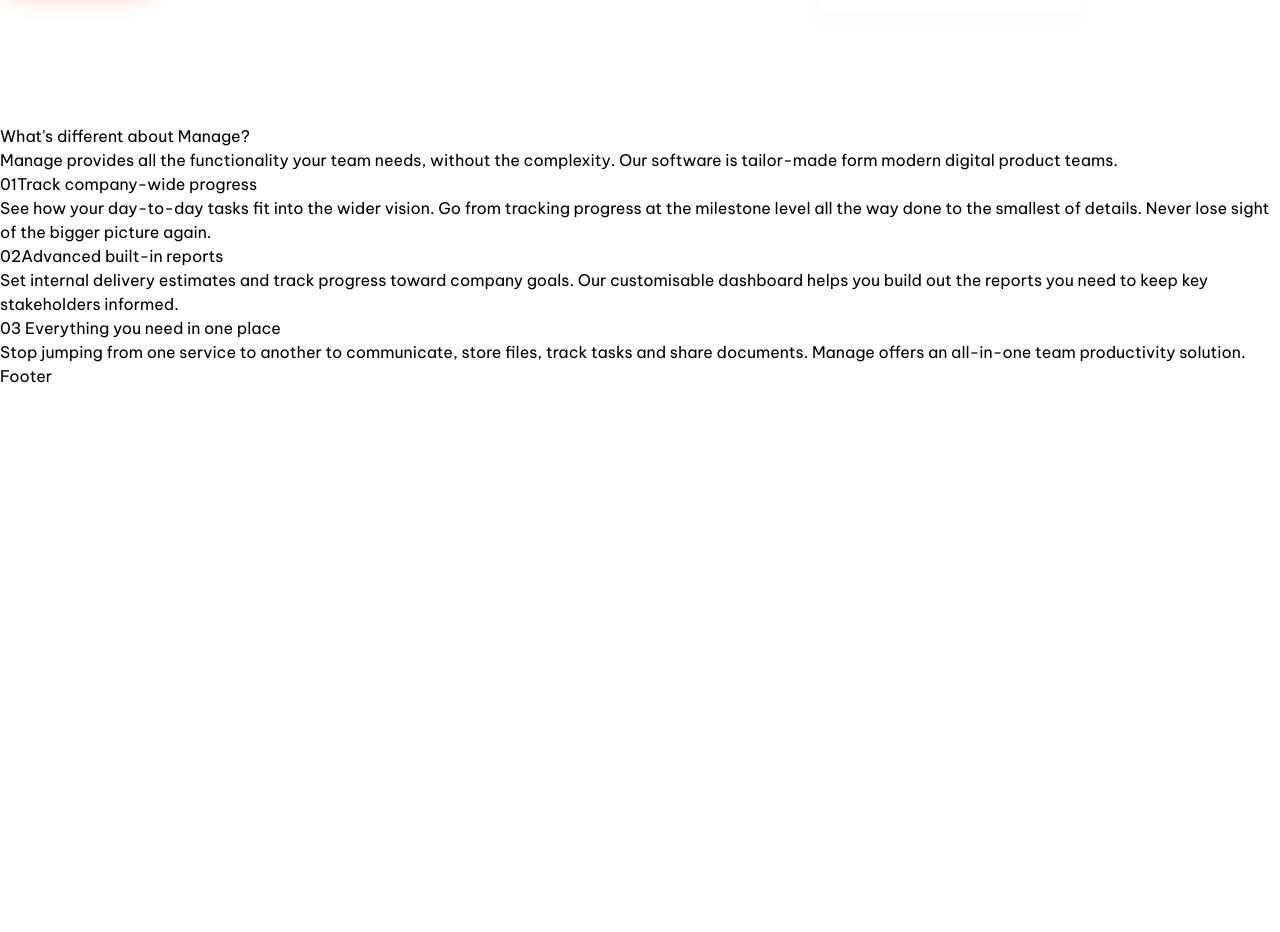
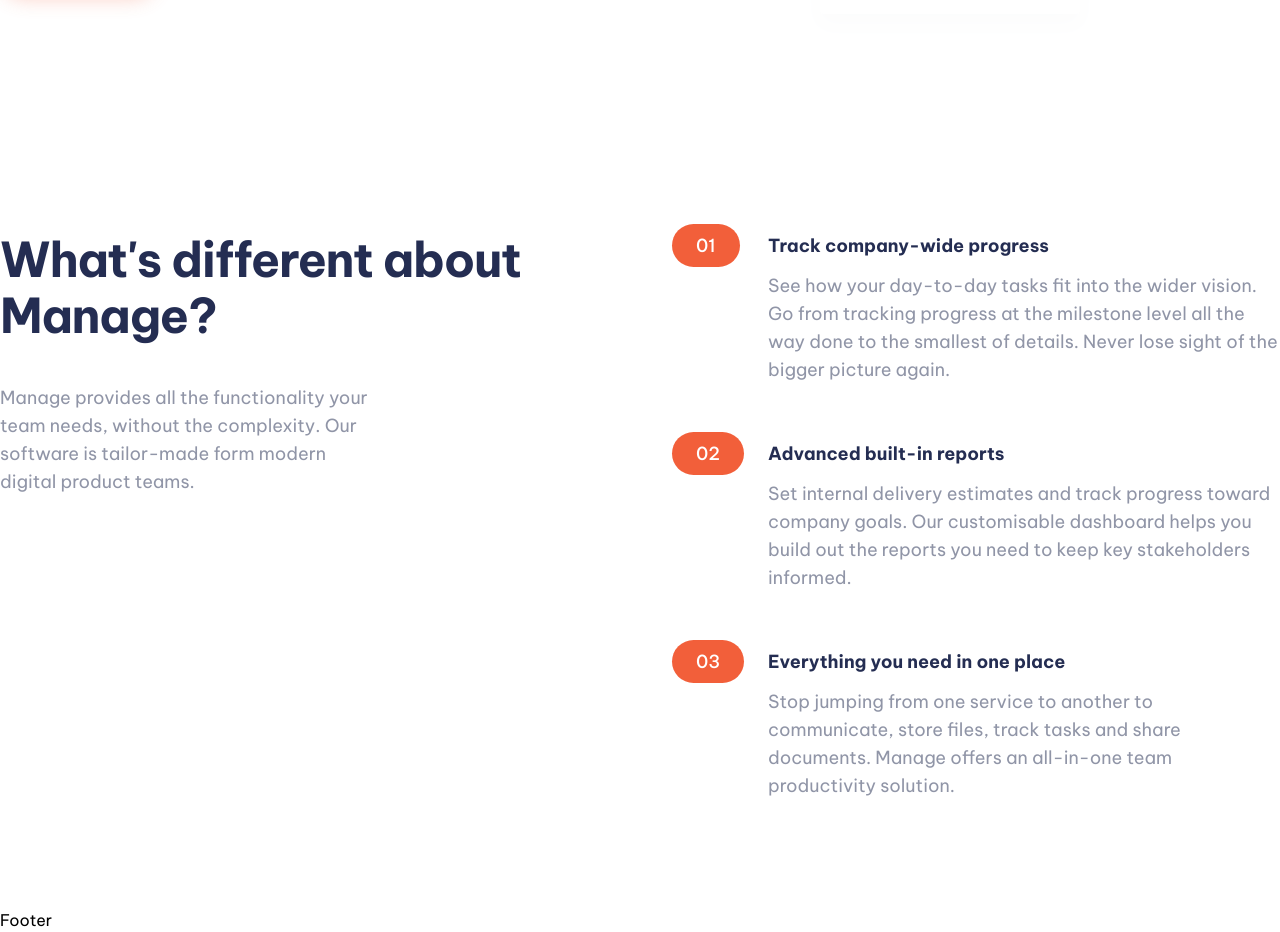
Before and after one commit to AlvesPHGA/manage-lp, a React (Vite) app: page / in a window 1280 px wide. Shown: the part 705-1637 px from the top of the page. Before the commit the page ends 1093 px from the top, so only its background shows below. Built offline with nearby package versions, Linux system fonts and the light colour scheme.

Commit message:
style: About section

```diff
--- a/src/ui/components/about/AboutContent.tsx
+++ b/src/ui/components/about/AboutContent.tsx
@@ -1,11 +1,13 @@
 export const AboutContent = () => {
    return (
-      <div>
-         <div>
-            <h2>What's different about Manage?</h2>
+      <div className="space-y-10 w-[50%] pt-7">
+         <div className="w-[90%]">
+            <h2 className="text-5xl font-bold text-darkBlue tracking-tight leading-[56px]">
+               What's different about Manage?
+            </h2>
          </div>
-         <div>
-            <p>
+         <div className="w-[60%]">
+            <p className="text-lg text-darkGrayishBlue font-normal">
                Manage provides all the functionality your team needs, without
                the complexity. Our software is tailor-made form modern digital
                product teams.
--- a/src/ui/components/about/AboutList.tsx
+++ b/src/ui/components/about/AboutList.tsx
@@ -1,38 +1,37 @@
+const itemList = [
+   {
+      id: 1,
+      legend: 'Track company-wide progress',
+      text: 'See how your day-to-day tasks fit into the wider vision. Go from tracking progress at the milestone level all the way done to the smallest of details. Never lose sight of the bigger picture again.',
+   },
+
+   {
+      id: 2,
+      legend: 'Advanced built-in reports',
+      text: 'Set internal delivery estimates and track progress toward company goals. Our customisable dashboard helps you build out the reports you need to keep key stakeholders informed.',
+   },
+
+   {
+      id: 3,
+      legend: 'Everything you need in one place',
+      text: 'Stop jumping from one service to another to communicate, store files, track tasks and share documents. Manage offers an all-in-one team productivity solution.',
+   },
+];
+
 export const AboutList = () => {
    return (
-      <ul>
-         <dl>
-            <dt>
-               <span>01</span>
-               Track company-wide progress
-            </dt>
-            <dd>
-               See how your day-to-day tasks fit into the wider vision. Go from
-               tracking progress at the milestone level all the way done to the
-               smallest of details. Never lose sight of the bigger picture
-               again.
-            </dd>
-
-            <dt>
-               <span>02</span>
-               Advanced built-in reports
-            </dt>
-            <dd>
-               Set internal delivery estimates and track progress toward company
-               goals. Our customisable dashboard helps you build out the reports
-               you need to keep key stakeholders informed.
-            </dd>
-
-            <dt>
-               {' '}
-               <span>03</span> Everything you need in one place
-            </dt>
-            <dd>
-               Stop jumping from one service to another to communicate, store
-               files, track tasks and share documents. Manage offers an
-               all-in-one team productivity solution.
-            </dd>
-         </dl>
-      </ul>
+      <dl className="w-[40%]">
+         {itemList.map(({ id, legend, text }) => (
+            <div
+               key={id}
+               className="before:content-['02'] before:first:content-['01'] before:last:content-['03'] before:text-lg before:mr-3 before:relative before:top-7 before:right-24 before:bg-brightRed before:px-6 before:py-2.5 before:rounded-[50px] before:font-medium before:text-white"
+            >
+               <dt className="text-darkBlue text-lg font-semibold">{legend}</dt>
+               <dd className="text-lg text-darkGrayishBlue mt-3 mb-7">
+                  {text}
+               </dd>
+            </div>
+         ))}
+      </dl>
    );
 };
--- a/src/ui/partials/home/About.tsx
+++ b/src/ui/partials/home/About.tsx
@@ -3,8 +3,8 @@ import { AboutList } from '../../components/about/AboutList';
 
 export const About = () => {
    return (
-      <section>
-         <div>
+      <section className="py-20">
+         <div className="max-w-7xl mx-auto flex justify-between">
             <AboutContent />
             <AboutList />
          </div>
```
